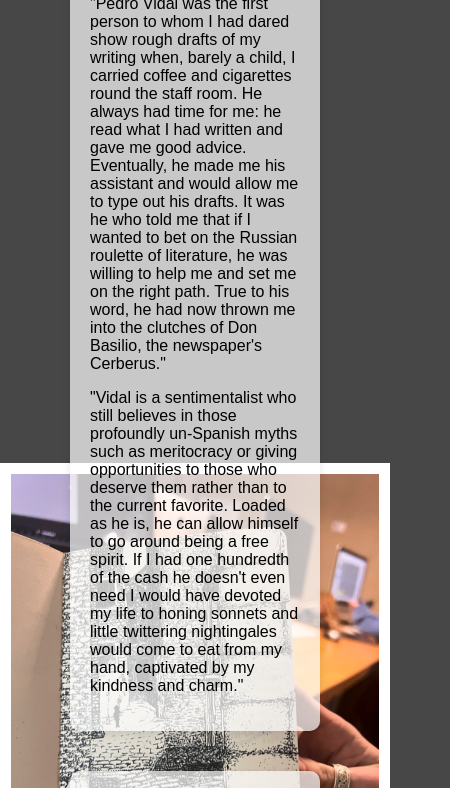
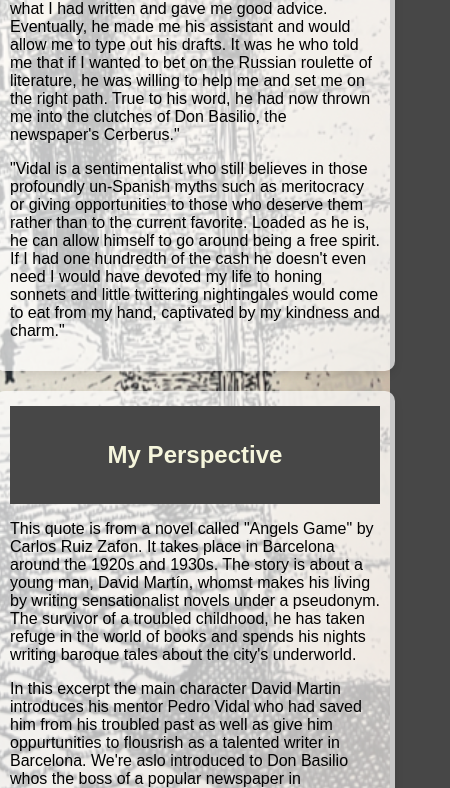
Before and after one commit to OmarShawish/Portfolio.github.io, a plain HTML site: page assignment6/index.html in a window 390 px wide. Shown: the part 341-1129 px from the top of the page, 450 px wide, since content can reach past the window. Drawn offline with Linux system fonts and the light colour scheme; a web font is replaced by a local one.

Commit message:
Add files via upload

```diff
--- a/assignment6/style4.css
+++ b/assignment6/style4.css
@@ -62,12 +62,34 @@ footer {
 }
 
 /* Responsive Design */
-@media all and (min-width: 769px) {
+@media all and (max-width: 768px) {
+    header, footer {
+        padding: 15px; /* Reduced padding */
+        height: auto; /* Flexible height */
+    }
+
+    main {
+        padding: 40px 10px; /* Reduced padding */
+        background-size: cover; /* Adjust background size */
+    }
+
     .sections-container {
-        width: 80%;
+        width: 90%; /* Increased width for smaller screens */
+        padding: 0 10px; /* Reduced side padding */
     }
+
+    section {
+        width: 100%; /* Full width for smaller screens */
+        margin: 10px 0; /* Reduced spacing */
+        padding: 15px; /* Adjusted padding */
+    }
+
+    h1, h2 {
+        font-size: 1.5em; /* Adjusted font size for headings */
+    }
+
+    /* Add any additional mobile-specific styles here */
 }
-
 @media all and (min-width: 1024px) {
     .sections-container {
         width: 80%;
```
